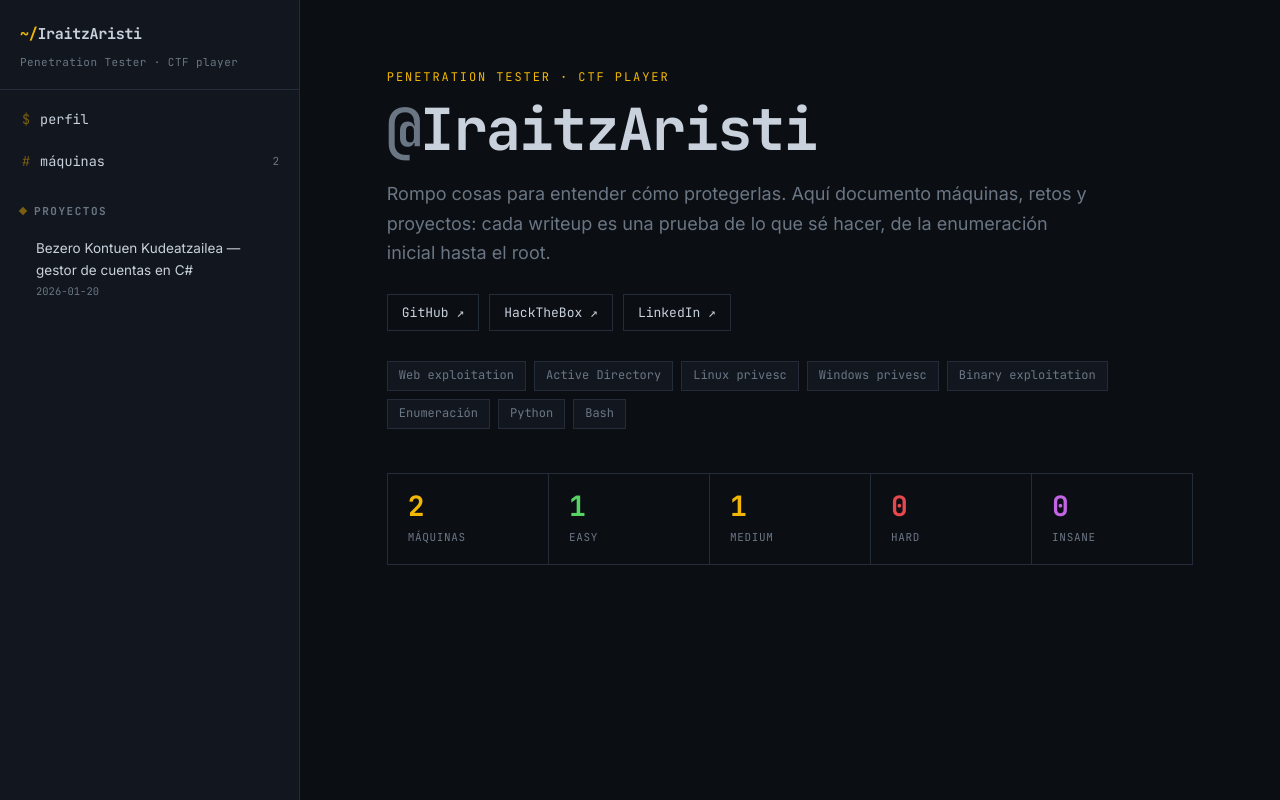
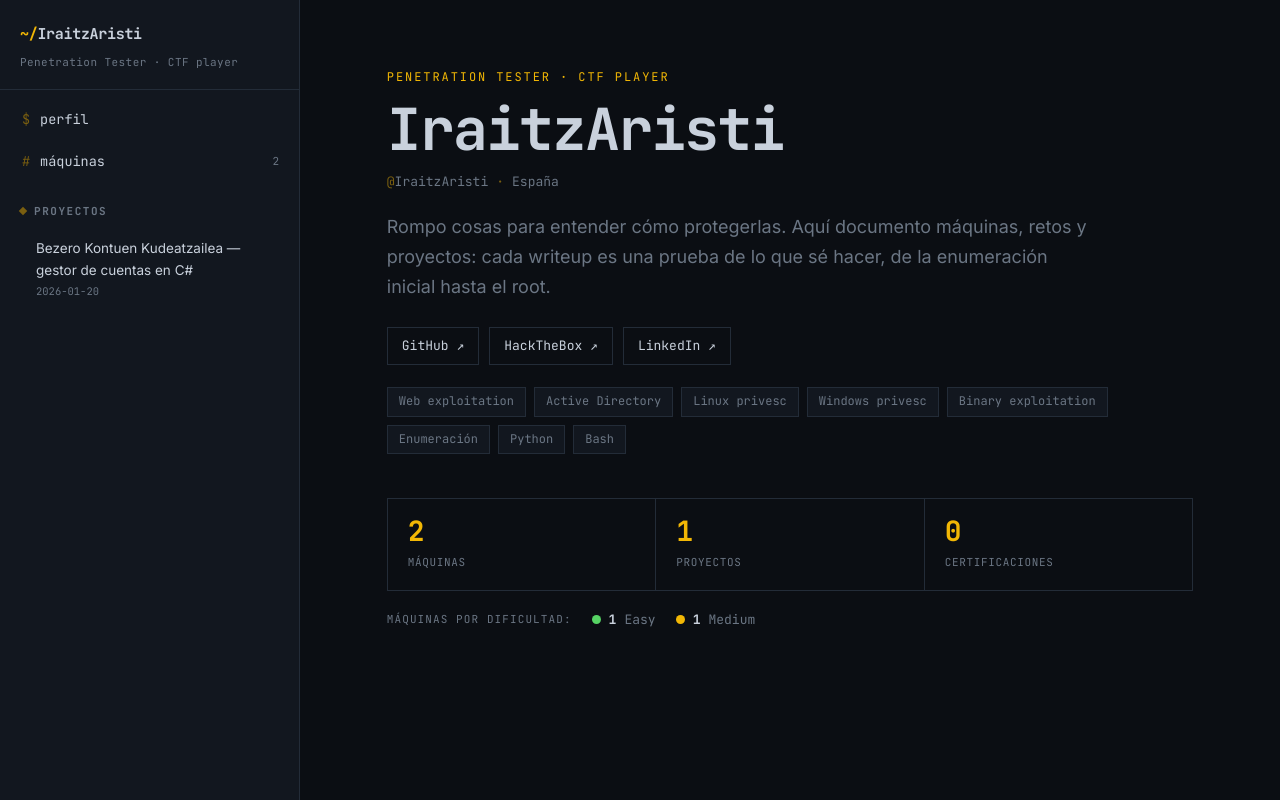
Before and after one commit to IraitzAristi/iraitzaristi.github.io, a plain HTML site: page index.html in a window 1280 px wide. Drawn offline with nearby package versions, Linux system fonts and the light colour scheme.

Commit message:
Refactor hero section and add certifications display
Updated styling for hero section and added certification display.

```diff
--- a/index.html
+++ b/index.html
@@ -103,9 +103,11 @@
     }
     .hero h1 {
       font-family: var(--mono); font-size: clamp(34px, 6vw, 58px); line-height: 1.02;
-      letter-spacing: -0.03em; margin: 10px 0 20px;
+      letter-spacing: -0.03em; margin: 10px 0 12px;
     }
-    .hero h1 .at { color: var(--muted); }
+    .hero .handle-line { font-family: var(--mono); font-size: 13px; color: var(--muted); margin: 0 0 20px; }
+    .hero .handle-line .at { color: var(--accent-dim); }
+    .hero .handle-line .dot { margin: 0 8px; color: var(--accent-dim); }
     .hero .pitch { font-size: 18px; color: var(--muted); max-width: 62ch; }
     .hero .links { display: flex; flex-wrap: wrap; gap: 10px; margin-top: 26px; }
     .hero .links a {
@@ -114,12 +116,19 @@
     }
     .hero .links a:hover { border-color: var(--accent); color: var(--accent); text-decoration: none; }
 
-    .skills { display: flex; flex-wrap: wrap; gap: 8px; margin-top: 30px; }
+    /* Certificaciones: destacadas con borde ámbar */
+    .certs { display: flex; flex-wrap: wrap; gap: 8px; align-items: center; margin-top: 22px; }
+    .certs .clabel { font-family: var(--mono); font-size: 11px; text-transform: uppercase; letter-spacing: 0.12em; color: var(--muted); margin-right: 4px; }
+    .cert { font-family: var(--mono); font-size: 12px; padding: 4px 11px; border: 1px solid var(--accent-dim); color: var(--accent); background: var(--surface); }
+    .cert .issuer { color: var(--muted); }
+
+    .skills { display: flex; flex-wrap: wrap; gap: 8px; margin-top: 22px; }
     .skill {
       font-family: var(--mono); font-size: 12px; padding: 4px 11px;
       background: var(--surface); border: 1px solid var(--border); color: var(--muted);
     }
 
+    /* Estadísticas principales (se calculan solas desde los datos) */
     .statbar {
       display: grid; grid-template-columns: repeat(auto-fit, minmax(120px, 1fr));
       gap: 1px; margin-top: 44px; background: var(--border);
@@ -127,9 +136,15 @@
     }
     .statbar .cell { background: var(--bg); padding: 18px 20px; }
     .statbar .n { font-family: var(--mono); font-size: 28px; font-weight: 700; color: var(--accent); line-height: 1; }
-    .statbar .n.easy { color: var(--easy); } .statbar .n.medium { color: var(--medium); }
-    .statbar .n.hard { color: var(--hard); } .statbar .n.insane { color: var(--insane); }
     .statbar .l { font-family: var(--mono); font-size: 11px; color: var(--muted); letter-spacing: 0.06em; margin-top: 8px; text-transform: uppercase; }
+
+    /* Desglose por dificultad (fila secundaria, con puntos de color) */
+    .diffbar { display: flex; flex-wrap: wrap; gap: 20px; margin-top: 18px; font-family: var(--mono); font-size: 13px; }
+    .diffbar .d { display: inline-flex; align-items: center; gap: 8px; color: var(--muted); }
+    .diffbar .d::before { content: ""; width: 9px; height: 9px; border-radius: 50%; background: var(--dot); }
+    .diffbar .d.easy { --dot: var(--easy); } .diffbar .d.medium { --dot: var(--medium); }
+    .diffbar .d.hard { --dot: var(--hard); } .diffbar .d.insane { --dot: var(--insane); }
+    .diffbar .d b { color: var(--text); font-weight: 700; }
 
     /* ===== CATÁLOGO DE MÁQUINAS ===== */
     .view-head { margin-bottom: 28px; }
@@ -355,27 +370,48 @@
     function renderHome() {
       const p = data.profile;
       const machines = data.machines || [];
+      const sections = data.sections || [];
+      const certs = p.certs || [];
+
+      // recuentos derivados de los datos (crecen solos al añadir cosas)
       const count = d => machines.filter(m => (m.difficulty || '').toLowerCase() === d).length;
+      const projSection = sections.find(s => /proyecto/i.test(s.name));
+      const projectsCount = projSection
+        ? (projSection.docs || []).length
+        : sections.reduce((n, s) => n + (s.docs || []).length, 0);
 
       const links = (p.links || []).map(l => `<a href="${esc(l.url)}" target="_blank" rel="noopener">${esc(l.label)} ↗</a>`).join('');
       const skills = (p.skills || []).map(s => `<span class="skill">${esc(s)}</span>`).join('');
+      const certChips = certs.map(c =>
+        `<span class="cert">${esc(c.name)}${c.issuer ? ` <span class="issuer">· ${esc(c.issuer)}</span>` : ''}</span>`).join('');
+
+      // barra de estadísticas principal: se define aquí y se pinta en bucle,
+      // así añadir una métrica nueva en el futuro es agregar una línea.
+      const stats = [
+        { n: machines.length, l: 'Máquinas' },
+        { n: projectsCount,   l: 'Proyectos' },
+        { n: certs.length,    l: 'Certificaciones' }
+      ];
+      const statCells = stats.map(s => `<div class="cell"><div class="n">${s.n}</div><div class="l">${esc(s.l)}</div></div>`).join('');
+
+      // desglose por dificultad (solo muestra los niveles que existen)
+      const diffOrder = [['easy','Easy'],['medium','Medium'],['hard','Hard'],['insane','Insane']];
+      const diffBreak = diffOrder.filter(([k]) => count(k) > 0)
+        .map(([k,label]) => `<span class="d ${k}"><b>${count(k)}</b> ${label}</span>`).join('');
 
       content.innerHTML = `
         <section class="hero">
           <p class="role">${esc(p.role || '')}</p>
-          <h1><span class="at">@</span>${esc(p.handle || '')}</h1>
+          <h1>${esc(p.name || p.handle || '')}</h1>
+          <p class="handle-line"><span class="at">@</span>${esc(p.handle || '')}${p.location ? `<span class="dot">·</span>${esc(p.location)}` : ''}</p>
           <p class="pitch">${esc(p.pitch || '')}</p>
           <div class="links">${links}</div>
+          ${certChips ? `<div class="certs"><span class="clabel">Certificaciones</span>${certChips}</div>` : ''}
           <div class="skills">${skills}</div>
-          <div class="statbar">
-            <div class="cell"><div class="n">${machines.length}</div><div class="l">Máquinas</div></div>
-            <div class="cell"><div class="n easy">${count('easy')}</div><div class="l">Easy</div></div>
-            <div class="cell"><div class="n medium">${count('medium')}</div><div class="l">Medium</div></div>
-            <div class="cell"><div class="n hard">${count('hard')}</div><div class="l">Hard</div></div>
-            <div class="cell"><div class="n insane">${count('insane')}</div><div class="l">Insane</div></div>
-          </div>
+          <div class="statbar">${statCells}</div>
+          ${diffBreak ? `<div class="diffbar"><span style="color:var(--muted);font-size:11px;letter-spacing:0.1em;text-transform:uppercase;align-self:center">Máquinas por dificultad:</span>${diffBreak}</div>` : ''}
         </section>`;
-      document.title = '@' + (p.handle || 'portfolio');
+      document.title = (p.name || p.handle || 'portfolio');
       window.scrollTo(0, 0);
     }
 
```
